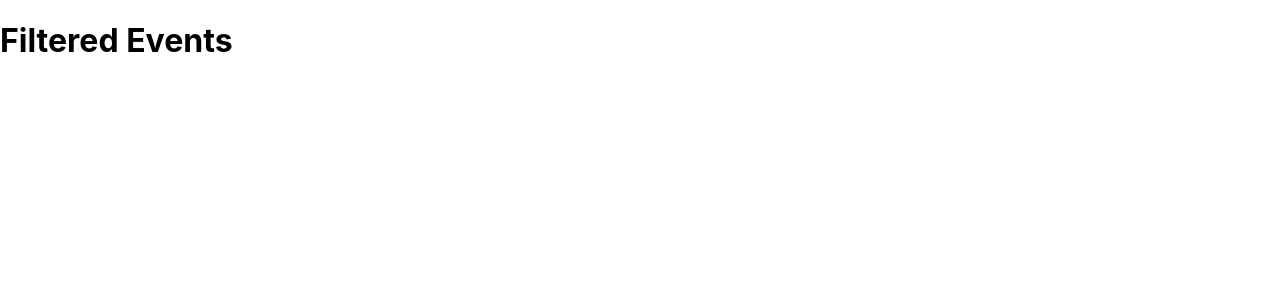
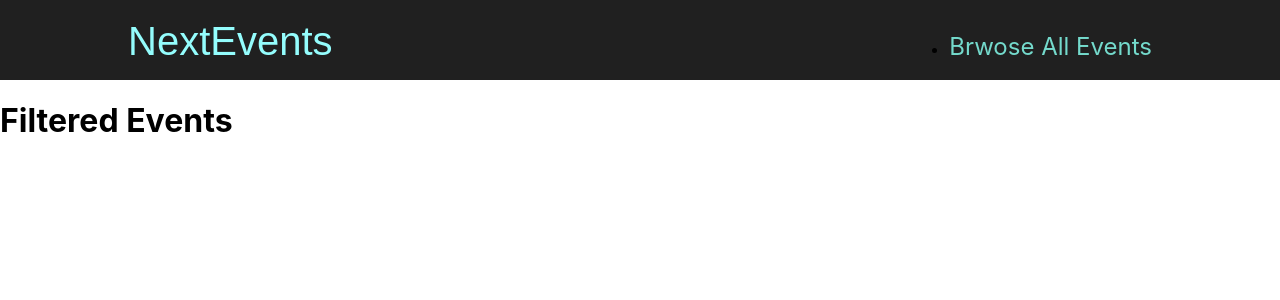
Before and after one commit to tatsuro1997/nextjs-course-4, a Next.js app: page /events in a window 1280 px wide. Shown: the top 300 px of the page. Built offline with nearby package versions, Linux system fonts and the light colour scheme.

Commit message:
Adding General Layout

```diff
--- /dev/null
+++ b/components/layout/layout.js
@@ -0,0 +1,12 @@
+import MainHeader from "./main-header";
+
+function Layout(props) {
+  return (
+    <>
+      <MainHeader />
+      <main>{props.children}</main>
+    </>
+  );
+}
+
+export default Layout;
--- /dev/null
+++ b/components/layout/main-header.js
@@ -0,0 +1,22 @@
+import Link from "next/link";
+
+import classes from "./main-header.module.css"
+
+function MainHeader() {
+  return (
+    <header className={classes.header}>
+      <div className={classes.logo}>
+        <Link href="/">NextEvents</Link>
+      </div>
+      <nav className={classes.navigation}>
+        <ul>
+          <li>
+            <Link href="/events">Brwose All Events</Link>
+          </li>
+        </ul>
+      </nav>
+    </header>
+  );
+}
+
+export default MainHeader;
--- /dev/null
+++ b/components/layout/main-header.module.css
@@ -0,0 +1,41 @@
+.header {
+  width: 100%;
+  display: flex;
+  justify-content: space-between;
+  align-items: baseline;
+  padding: 1rem 10%;
+  height: 5rem;
+  background-color: #202020;
+}
+
+.logo {
+  font-size: 1.5rem;
+  color: white;
+  font-family: 'Fira', sans-serif;
+  height: 100%;
+  display: flex;
+  justify-content: center;
+  align-items: center;
+  color: #94fdfd;
+}
+
+.logo a {
+  text-decoration: none;
+  color: #94fdfd;
+}
+
+.navigation a {
+  text-decoration: none;
+  color: #74dacc;
+  font-size: 1rem;
+}
+
+@media (min-width: 768px) {
+  .logo {
+    font-size: 2.5rem;
+  }
+
+  .navigation a {
+    font-size: 1.5rem;
+  }
+}
--- a/pages/_app.js
+++ b/pages/_app.js
@@ -1,7 +1,8 @@
+import Layout from '../components/layout/layout'
 import '../styles/globals.css'
 
 function MyApp({ Component, pageProps }) {
-  return <Component {...pageProps} />
+  return <Layout><Component {...pageProps} /></Layout>
 }
 
 export default MyApp
```
